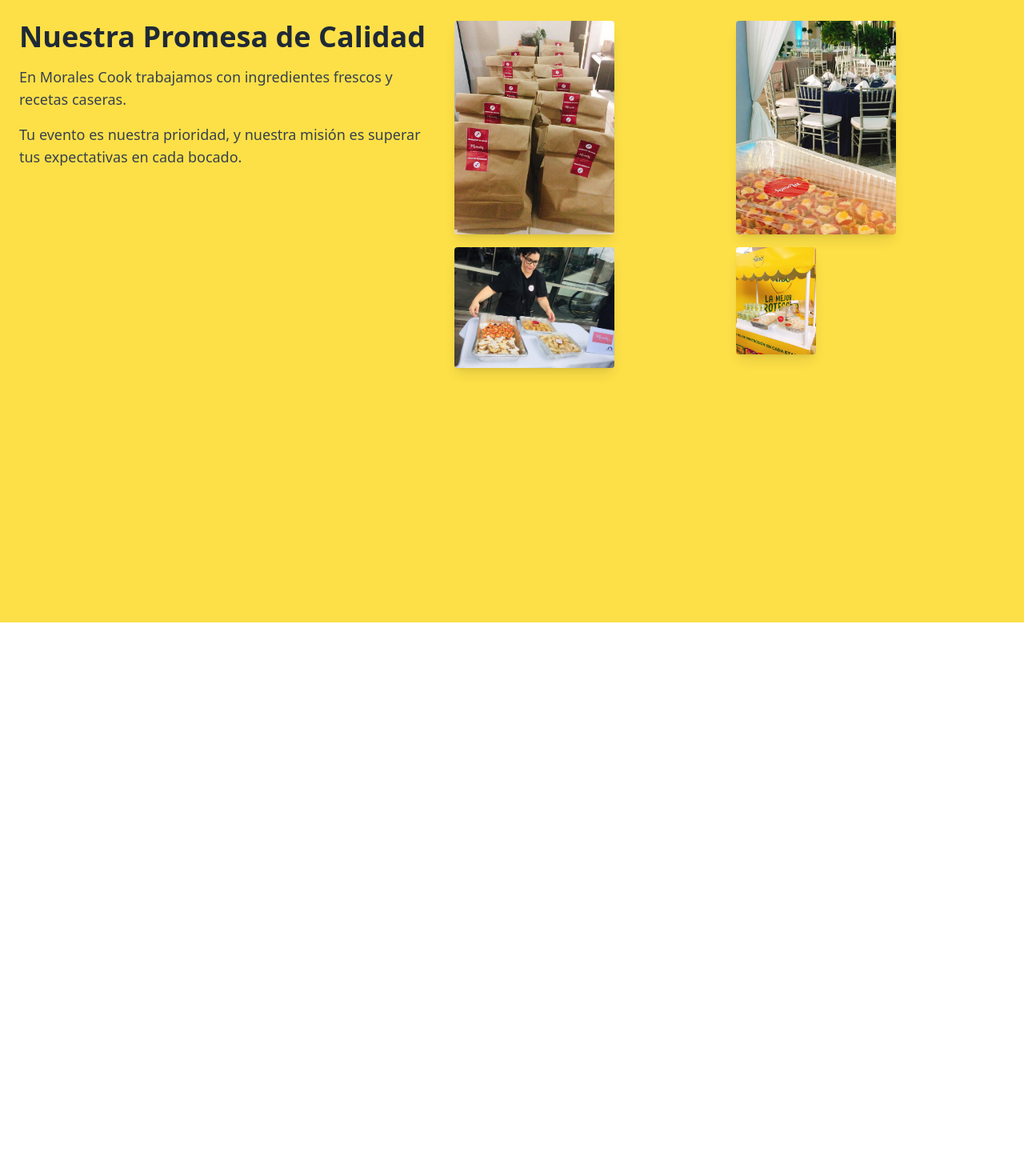
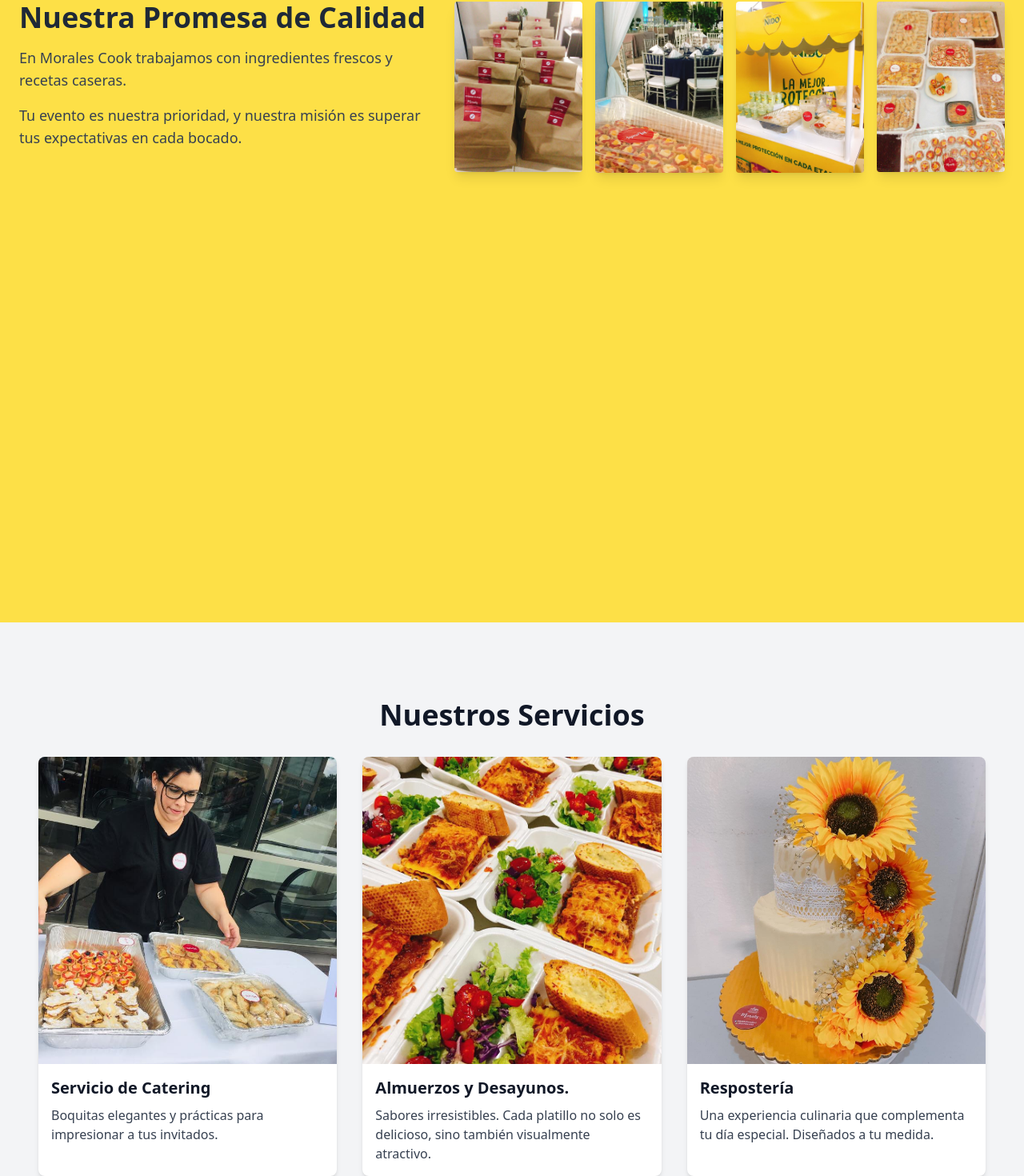
Before and after one commit to andnluis/moralescook, a Next.js app: page / in a window 1280 px wide. Shown: the part 930-2400 px from the top of the page at 80% size. Before the commit the page ends 1708 px from the top, so only its background shows below. Built offline with nearby package versions, Linux system fonts and the light colour scheme.

Commit message:
Segunda version: servicios y promesa actualizada

```diff
--- a/app/page.tsx
+++ b/app/page.tsx
@@ -38,7 +38,8 @@ export default function Home() {
         </div>
       </div>
     </div>
-    <div className="flex flex-col items-center justify-center min-h-screen px-6 py-12 bg-yellow-300 lg:flex-row lg:items-start">
+    {/*  Promesa de Calidad*/}
+    <div className="flex flex-col items-center justify-center min-h-screen px-6 py-6 bg-yellow-300 lg:flex-row lg:items-start">
       {/* Left Side: Text Content */}
       <div className="w-full max-w-lg mb-8 text-left lg:mb-0 lg:mr-8">
         <h1 className="text-4xl font-bold text-gray-800 mb-4">
@@ -53,7 +54,7 @@ export default function Home() {
       </div>
 
       {/* Right Side: Image Grid */}
-      <div className="grid grid-cols-2 gap-4 w-full max-w-3xl">
+      <div className="grid grid-cols-4 gap-4 w-full max-w-3xl">
         {/* Example images: Replace with your image paths */}
         <Image
           src="/catering/c2.jpg"
@@ -70,21 +71,87 @@ export default function Home() {
           className="object-cover rounded shadow-lg"
         />
         <Image
-          src="/catering/c6.jpg"
+          src="/catering/c10.jpg"
           alt="Promesa 3"
           width={200}
           height={200}
           className="object-cover rounded shadow-lg"
         />
         <Image
-          src="/catering/c10.jpg"
+          src="/catering/c5.jpg"
           alt="Promesa 4"
-          width={100}
+          width={200}
           height={200}
           className="object-cover rounded shadow-lg"
         />
       </div>
     </div>
+
+    <div className="flex flex-col items-center justify-center min-h-screen px-6 py-12 bg-gray-100 lg:flex-row lg:items-start">
+
+    <section className="px-6 py-12 bg-gray-100">
+      {/* Section Title */}
+      <h2 className="text-center text-4xl font-bold text-gray-900 mb-8">
+        Nuestros Servicios
+      </h2>
+
+      {/* Services Grid */}
+      <div className="grid grid-cols-1 gap-8 sm:grid-cols-2 lg:grid-cols-3">
+        {/* Service 1 */}
+        <a href="#" className="block bg-white shadow-md rounded-lg overflow-hidden hover:shadow-lg transition-shadow">
+          <img
+            alt="Servicio 1"
+            src="/catering/c6.jpg"
+            className="h-64 w-full object-cover sm:h-80 lg:h-96"
+          />
+          <div className="p-4">
+            <h3 className="text-lg font-bold text-gray-900 sm:text-xl">
+              Servicio de Catering
+            </h3>
+            <p className="mt-2 text-gray-700">
+              Boquitas elegantes y prácticas para impresionar a tus invitados.
+            </p>
+          </div>
+        </a>
+
+        {/* Service 2 */}
+        <a href="#" className="block bg-white shadow-md rounded-lg overflow-hidden hover:shadow-lg transition-shadow">
+          <img
+            alt="Servicio 2"
+            src="/comidas/a2.jpg"
+            className="h-64 w-full object-cover sm:h-80 lg:h-96"
+          />
+          <div className="p-4">
+            <h3 className="text-lg font-bold text-gray-900 sm:text-xl">
+              Almuerzos y Desayunos.
+            </h3>
+            <p className="mt-2 text-gray-700">
+              Sabores irresistibles. Cada platillo no solo es delicioso, sino también visualmente atractivo.
+            </p>
+          </div>
+        </a>
+
+        {/* Service 3 */}
+        <a href="#" className="block bg-white shadow-md rounded-lg overflow-hidden hover:shadow-lg transition-shadow">
+          <img
+            alt="Servicio 3"
+            src="/pasteles/p33.jpg"
+            className="h-64 w-full object-cover sm:h-80 lg:h-96"
+          />
+          <div className="p-4">
+            <h3 className="text-lg font-bold text-gray-900 sm:text-xl">
+              Respostería
+            </h3>
+            <p className="mt-2 text-gray-700">
+              Una experiencia culinaria que complementa tu día especial. Diseñados a tu medida.
+            </p>
+          </div>
+        </a>
+      </div>
+    </section>
+
+    </div>
+
     </>
   );
 }
--- a/components/socials.tsx
+++ b/components/socials.tsx
@@ -15,28 +15,28 @@ const TopBar = () => {
         {/* Íconos de Redes Sociales */}
         <div className="flex space-x-4">
           <Link
-            href="https://facebook.com"
+            href="https://www.facebook.com/moralescook22"
             target="_blank"
             rel="noopener noreferrer"
             className="hover:text-blue-600">
             <FaFacebookF className="h-5 w-5" />
           </Link>
           <Link
-            href="https://instagram.com"
+            href="https://www.instagram.com/moralescook3/"
             target="_blank"
             rel="noopener noreferrer"
             className="hover:text-pink-500">
             <FaInstagram className="h-5 w-5" />
           </Link>
           <Link
-            href="https://tiktok.com"
+            href="https://www.tiktok.com/@moralescook?is_from_webapp=1&sender_device=pc"
             target="_blank"
             rel="noopener noreferrer"
             className="hover:text-black">
             <FaTiktok className="h-5 w-5" />
           </Link>
           <Link
-            href="https://wa.me/1234567890"
+            href="https://wa.link/bs28ik"
             target="_blank"
             rel="noopener noreferrer"
             className="hover:text-green-500">
```
